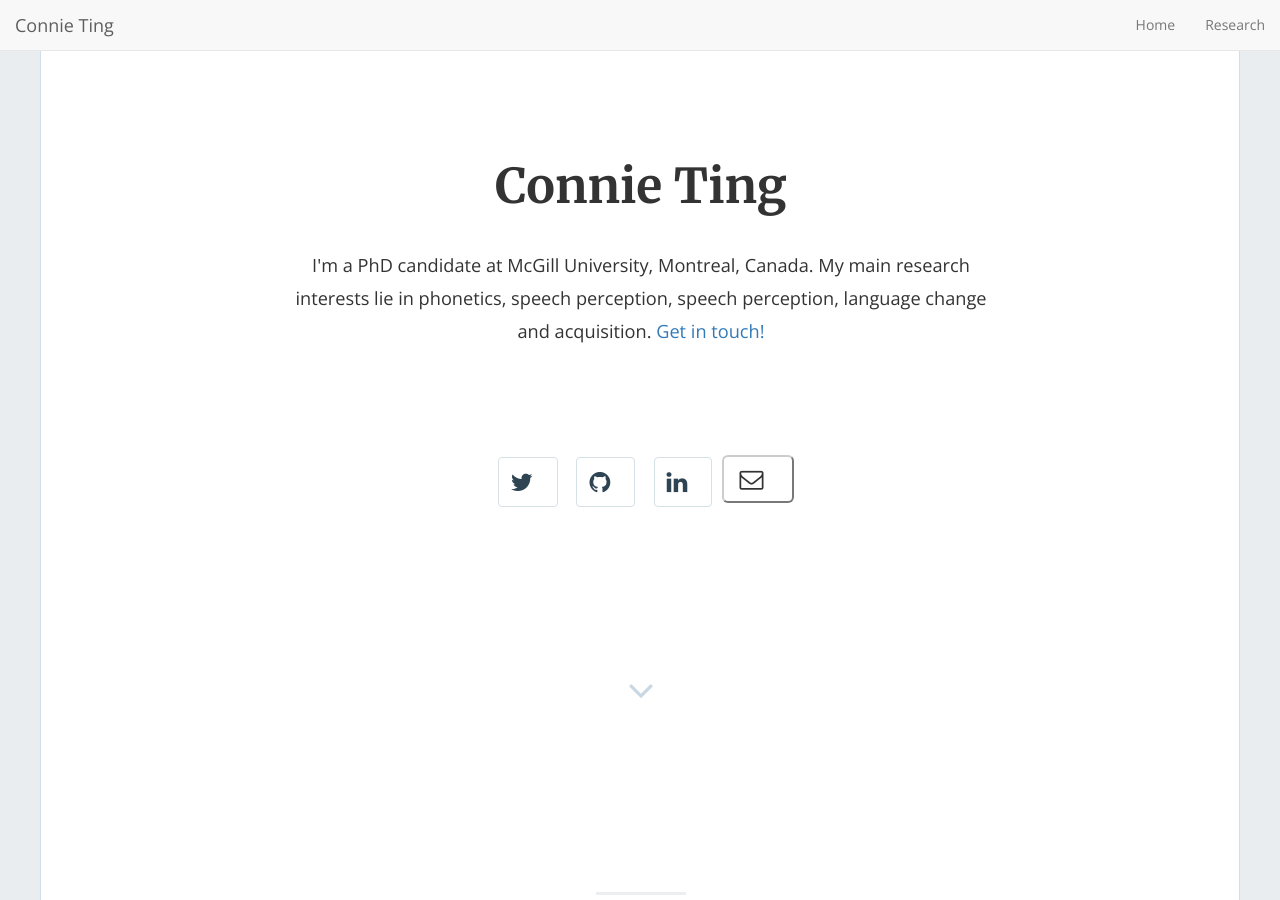
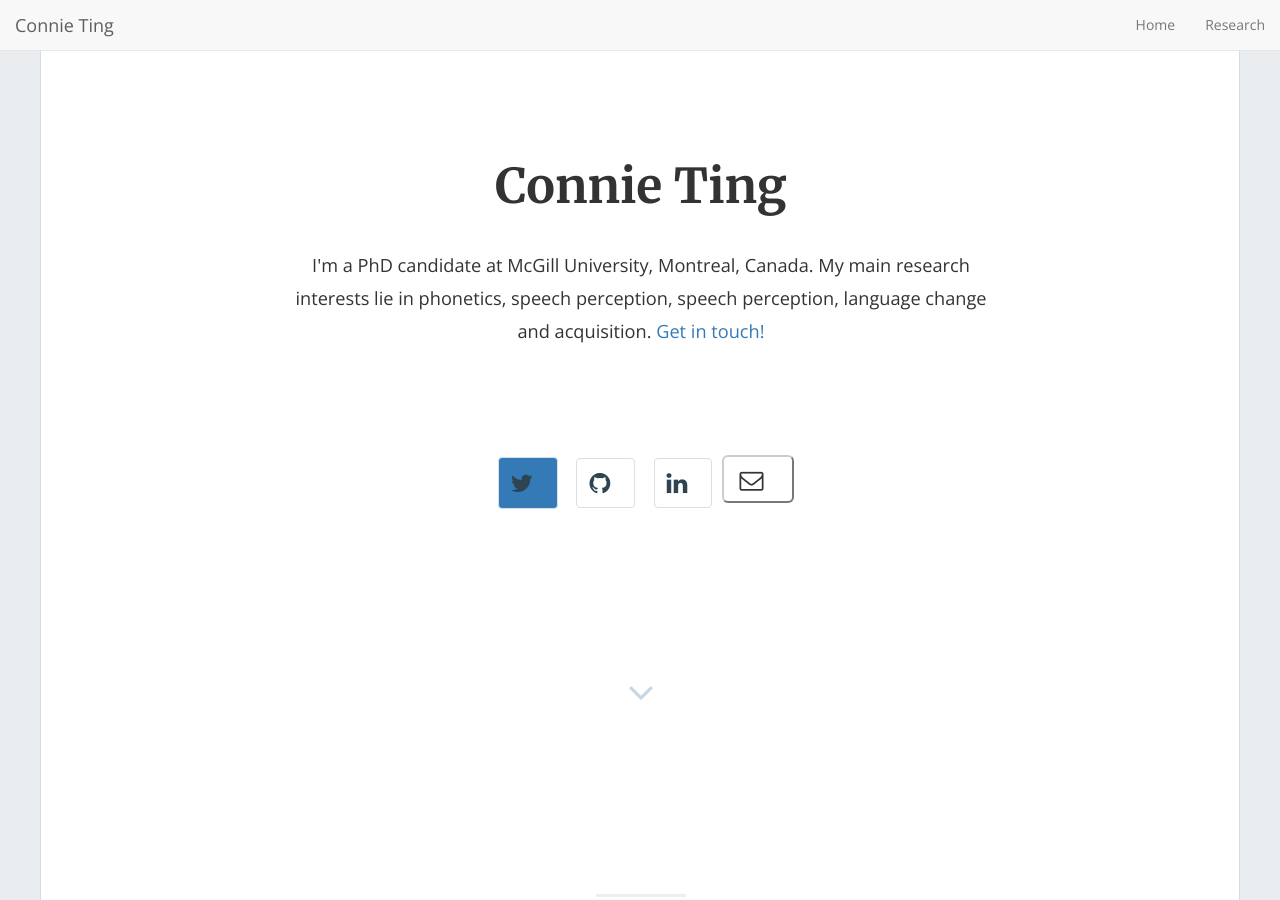
Before and after one commit to connieting/connieting.github.io, a Jekyll site: the page built from index.html, in a window 1280 px wide and 900 px high. Built offline with Jekyll 4.4.1, drawn with Linux system fonts in a browser that asks for light colours; nearby versions of some CDN libraries; the list of posts is cut into pages by our own code.

Commit message:
Update home-hero.html
changed twitter button to floating

```diff
--- a/_includes/home-hero.html
+++ b/_includes/home-hero.html
@@ -28,7 +28,7 @@
           <div class="hero-buttons">
 
             {% if site.twitter_username != '' %}
-              <a href="https://twitter.com/{{ site.twitter_username }}"><button class="btn btn-default btn-lg"><i class="fa fa-twitter fa-lg"></i></button></a>
+              <a href="https://twitter.com/{{ site.twitter_username }}"><button type="button" class="btn btn-primary btn-floating"><i class="fa fa-twitter fa-lg"></i></button></a>
             {% endif %}
             {% if site.github_username != '' %}
               <a href="https://github.com/{{ site.github_username }}"><button class="btn btn-default btn-lg"><i class="fa fa-github fa-lg"></i></button></a>
```
